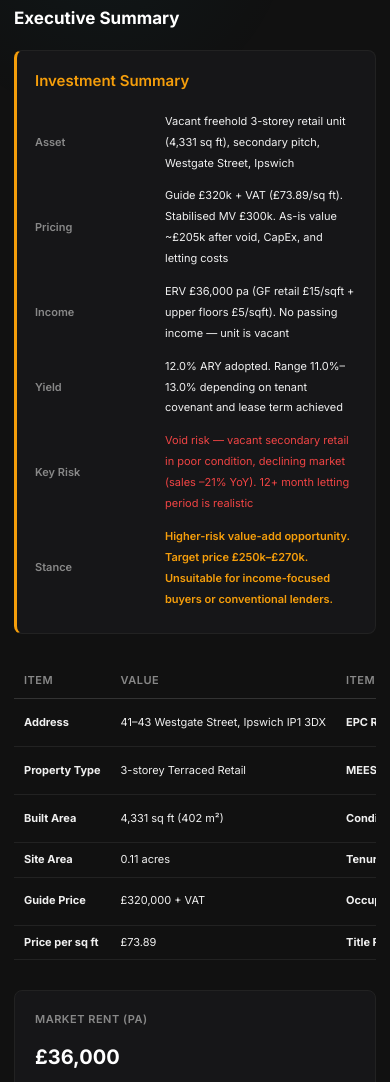
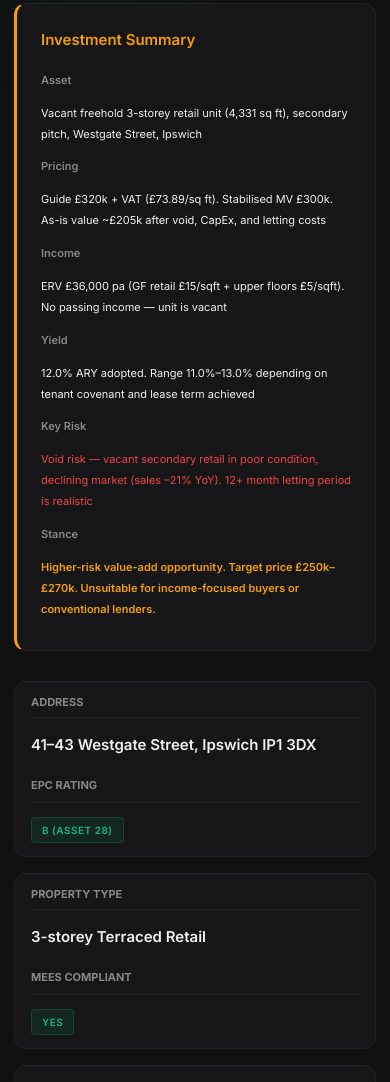
Before and after one commit to SmartSourceHQ/report, a plain HTML site: page index.html in a window 390 px wide. Shown: the part 918-2000 px from the top of the page. Drawn offline with Linux system fonts and the light colour scheme.

Commit message:
Update index.html

```diff
--- a/index.html
+++ b/index.html
@@ -1062,7 +1062,7 @@
         box-shadow: 4px 0 30px rgba(0,0,0,0.5);
       }
       .sidebar.open { transform: translateX(0); }
-      .content-area { margin-left: 0; width: 100%; min-width: 0; }
+      .content-area { margin-left: 0; width: 100%; min-width: 0; padding-top: 50px; }
       .content-area::before { left: 0; }
 
       /* Ambient glow orbs smaller on mobile */
@@ -1072,41 +1072,70 @@
       .page { padding: 24px 16px; }
       .cover-page { padding: 30px 16px; }
       .cover-title { font-size: 32px; }
-      .top-nav { padding: 18px 16px 18px 64px; flex-wrap: wrap; gap: 10px; }
-      .top-nav-tabs { gap: 12px; flex-wrap: wrap; }
-      .tab-title { font-size: 14px; margin-right: 8px; }
-      .tab { font-size: 10px; }
-      .search-bar input { width: 100px; }
+      .top-nav { display: none !important; }
 
       /* KPIs & meta grids full width */
-      .kpi-grid { grid-template-columns: 1fr; gap: 14px; margin-bottom: 28px; }
-      .kpi-card { padding: 20px; }
-      .kpi-value { font-size: 22px; }
-
-      .cover-meta { grid-template-columns: 1fr; gap: 14px; }
-      .cover-meta-item { padding: 20px; }
-      .cover-meta-value { font-size: 24px; }
-
-      .section-title { font-size: 18px; margin-bottom: 18px; }
-      .subsection-title { font-size: 15px; margin-top: 28px; }
-
-      /* Cards compact */
-      .card { padding: 18px; }
-      .risk-card { padding: 16px; }
-
-      /* Tables: horizontal scroll rather than squish */
+      .kpi-grid { grid-template-columns: 1fr; gap: 16px; margin-bottom: 30px; }
+      .kpi-card { padding: 24px 20px; border-radius: 12px; }
+      .kpi-value { font-size: 26px; }
+
+      .cover-meta { grid-template-columns: 1fr; gap: 16px; }
+      .cover-meta-item { padding: 24px 20px; border-radius: 12px; }
+      .cover-meta-value { font-size: 28px; }
+
+      .section-title { font-size: 22px; margin-bottom: 20px; }
+      .subsection-title { font-size: 16px; margin-top: 28px; }
+
+      /* Cards bold */
+      .card { padding: 24px; border-radius: 12px; }
+      .risk-card { padding: 20px; }
+      .mini-chart-card { padding: 24px; border-radius: 12px; }
+
+      /* Tables: Stacked Flow for mobile */
       table {
-        display: block;
-        overflow-x: auto;
-        -webkit-overflow-scrolling: touch;
+        display: block !important;
+        overflow: hidden !important;
+        width: 100%;
+        border: none;
       }
-      th, td {
-        white-space: nowrap;
+      thead { display: none; }
+      tbody, tr, th, td { display: block; width: 100%; }
+      table:not(.card table) tr {
+        margin-bottom: 16px;
+        border: 1px solid var(--border-color);
+        border-radius: 12px;
+        background: var(--bg-card);
+        padding: 4px 16px 8px 16px;
       }
-      .card table td, .card table th {
-        white-space: normal;
+      table:not(.card table) td, table:not(.card table) th {
+        white-space: normal !important;
+        border: none !important;
+        padding: 8px 0 0 0 !important;
+        text-align: left;
       }
-      th, td { padding: 10px 12px; font-size: 12px; }
+      table:not(.card table) td:nth-child(odd) {
+        font-size: 11px;
+        color: var(--text-muted);
+        text-transform: uppercase;
+        border-bottom: 2px solid rgba(255, 255, 255, 0.03) !important;
+        padding-bottom: 6px !important;
+        margin-bottom: 6px;
+      }
+      table:not(.card table) td:nth-child(even) {
+        font-size: 15px;
+        font-weight: 600;
+        margin-bottom: 12px;
+        color: var(--text-main);
+      }
+      table:not(.card table) td:last-child {
+        margin-bottom: 0;
+      }
+      .card table tr {
+        margin: 0; padding: 0; background: transparent; border: none; display: flex; flex-direction: column;
+      }
+      .card table td {
+        padding: 6px 0 !important; border: none !important; margin: 0 !important; text-align: left; background: transparent !important; white-space: normal;
+      }
 
       /* SVG charts: scale to container */
       svg[viewBox] { max-width: 100%; height: auto; }
```
